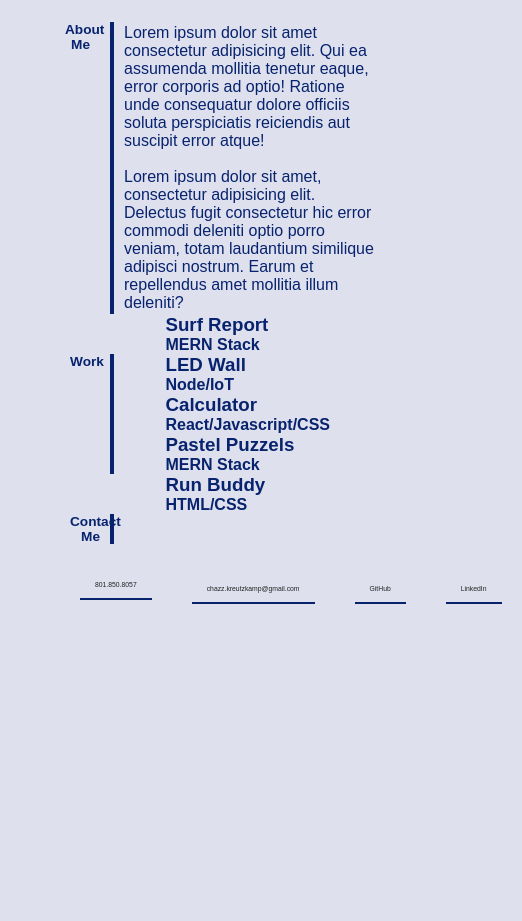
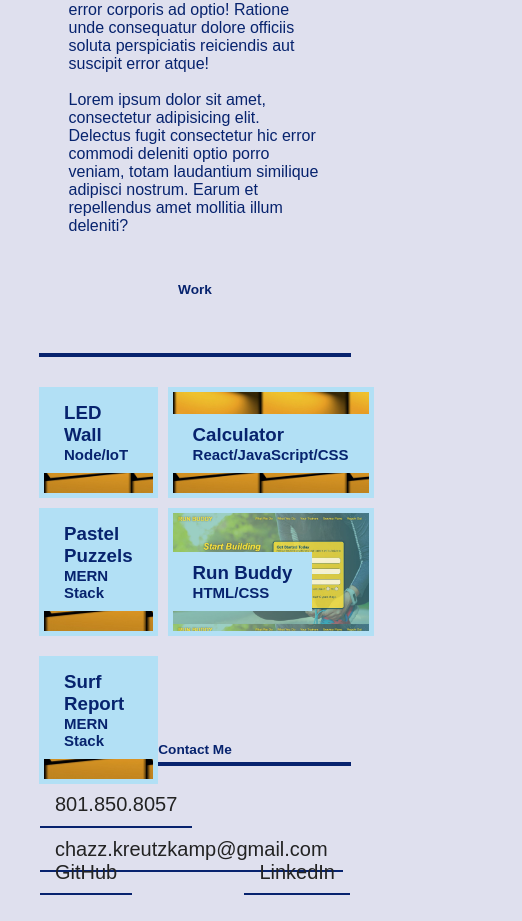
Before and after one commit to ChazzKreutzkamp/My-Portfolio, a plain HTML site: page index.html in a window 390 px wide. Shown: the part 575-1496 px from the top of the page, 522 px wide, since content can reach past the window. Before the commit the page ends 1202 px from the top, so only its background shows below. Drawn offline with Linux system fonts and the light colour scheme.

Commit message:
The grid has been finished, and the resizing has nearly been completed. In addition, the animation has been started.

```diff
--- a/assets/css/style.css
+++ b/assets/css/style.css
@@ -1,6 +1,6 @@
 :root {
     --primary-color: #07236e;
-    --secondary-color: #a4f0f0;
+    --secondary-color: #b2e0f5;
     --tertiary-color: #dfe0ee;
     --fourth-color: rgb(35, 35, 35);
 }
@@ -30,10 +30,9 @@ header a {
 }
 header h1 {
     font-weight: bold;
-    font-size: 2.5em;
+    font-size: 40px;
     color: var(--fourth-color);
     background-color: var(--secondary-color);
-    margin: 0;
     padding: 5px 5px 5px 60px;
 }
 header nav {
@@ -54,6 +53,10 @@ header nav ul a {
     border-bottom: 2px solid var(--secondary-color);
     margin: 10px;
 }
+header nav ul a:hover {
+    background: var(--secondary-color);
+    color: var(--fourth-color);
+}
 
 /* Hero begins */
 .hero {
@@ -68,11 +71,18 @@ header nav ul a {
 }
 .hero-welcome {
     padding: 5px;
-    margin: 15px 60px;
+    margin: 10px 60px;
     background-color: var(--secondary-color);
+    text-align: center;
+}
+.hero img {
+    margin: 40px 25px 25px 30px;
+    border: 5px solid var(--primary-color);
 }
 .hero-welcome h2 {
     font-size: 30px;
+    padding: 3px;
+    border-bottom: 2px solid var(--primary-color);
 }
 /* About Me begins */
 .intro {
@@ -90,14 +100,22 @@ header nav ul a {
 }
 .intro p {
     padding: 2px 10px;
-    width: 80%;
+    margin: 0 auto;
+    width: 70%;
+    text-align: left;
 }
 /* Work */
 .showcase {
-    padding: 0 60px;
+    padding: 10px 60px;
+    margin: 5px 0;
     display: flex;
     flex-wrap: wrap;
-    justify-content: space-between;
+    justify-content: space-around;
+    height: 500px;
+}
+.showcase a {
+    text-decoration: none;
+    color: var(--primary-color);
 }
 .showcase h2 {
     padding: 0 10px;
@@ -107,18 +125,75 @@ header nav ul a {
     border-right: 4px solid var(--primary-color);
     text-align: right;
 }
+.showcase-grid-wrapper {
+    display: flex;
+    width: 80%;
+    height: 100%;
+    justify-content: left;
+    padding: 30px 0px 30px 50px;
+}
+.showcase-grid-container {
+    width: 100%;
+    display: grid;
+    grid-template-columns: repeat(3, 1fr);
+    grid-template-rows: repeat(3, 1fr);
+    grid-gap: 10px;
+}
+.showcase-grid-item {
+    border: 5px solid var(--secondary-color);
+    background-image: url("../images/architectural-engineering-business-management-company-png-favpng-GbHnUePH25DiBt6KcDe9LrmW6.jpg");
+    background-size: contain;
+    display: flex;
+    align-items: flex-end;
+    position: relative;
+}
+.showcase-grid-item::after {
+    content: "";
+    height: 100%;
+    width: 100%;
+    background: var(--primary-color);
+    position: absolute;
+    top: 0;
+    left: 0;
+    opacity: .5;
+    transition: .5s;
+}
+.showcase-grid-item:hover .showcase-grid-item::after {
+    opacity: 0;
+}
+.run-buddy-card {
+    background-image: url("../images/run-buddy.JPG");
+}
+.showcase-card {
+    padding: 10px 20px;
+    margin: 0px 0px 20px 0px;
+    background-color: var(--secondary-color);
+    z-index: 1000;
+}
+.showcase-card h3 {
+    text-align: left;
+}
+.showcase-card h4 {
+    text-align: left;
+    font-size: 15px;
+}
+.large-item {
+    grid-column: 1/span 2;
+    grid-row: 1 / span 2;
+}
 /* Contact Me */
 .contact {
     padding: 0 60px;
     display: flex;
     flex-wrap: wrap;
     justify-content: space-between;
+    margin-bottom: 40px;
 }
 .contact h2{
     padding: 0 10px;
     width: 20%;
     font-size: 3.5vw;
-    border-right: 4px solid var(--primary-color);
+    border-right: 5px solid var(--primary-color);
     text-align: right;
 }
 
@@ -130,15 +205,88 @@ header nav ul a {
 }
 .contact-info ul {
     display: flex;
-    justify-content: space-around;
+    justify-content: space-between;
     align-items: center;
     list-style: none;
 }
 .contact-info ul li a, .phone-number {
     padding: 10px 15px;
-    margin: 20px 20px;
-    font-weight: lighter;
+    margin: 10px 10px;
     font-size: 1.75vw;
     color: var(--fourth-color);
     border-bottom: 2px solid var(--primary-color);
 }
+
+/* screen resizing adjustments */
+@media screen and (max-width: 1100px){
+    header {
+        justify-content: center;
+    }
+    header h1 {
+        text-align: center;
+        width: 100%;
+        padding: 5px;
+        margin-left: 10px;
+    }
+    .hero {
+    justify-content: center;
+    align-items: center;
+    }
+}
+@media screen and (max-width: 930px){
+    header h1 {
+        font-size: 35px;
+    }
+    .intro, .contact, .showcase{
+        justify-content: center;
+        padding: 0;
+        margin: 0;
+    }
+    .intro h2, .showcase h2, .contact h2 {
+        width: 80%;
+        text-align: center;
+        border-right: none;
+        border-bottom: 4px solid var(--primary-color);
+        padding: 5px 0;
+        margin-bottom: 30px;
+    }
+    .showcase{
+        padding: 0;
+        margin: 0;
+    }
+    .showcase-grid-wrapper {
+        height: 300px;
+        padding: 0;
+        margin: 0;
+    }
+    .showcase-grid-container {
+        grid-template-columns: 1fr 1fr;
+        grid-template-rows: repeat(5, 1fr);
+    }
+    .large-item {
+        grid-row: 4 / span 1;
+        grid-column: 1 / span 1;
+    }
+    .showcase-grid-item::after{
+        display: none;
+    }
+    .contact ul {
+        display: flex;
+        justify-items: space-between;
+        flex-wrap: wrap;
+        padding: 0 30px;
+        padding-bottom: 30px;
+    }
+    .contact ul li a, .phone-number{
+        font-size: 20px;
+    }
+}
+
+@media screen and (max-width: 590px){
+    header h1 {
+        font-size: 25px;
+    }
+    .contact h2{
+        margin: 0;
+    }
+}
--- a/index.html
+++ b/index.html
@@ -9,6 +9,7 @@
     </head>
 
     <body>
+
         <header>
             <h1>
                 Chazz Kreutzkamp's Portfolio
@@ -25,19 +26,22 @@
                         <a href="#contact-me">Contact Me</a>
                     </li>
                     <li>
-                        <a href="#resume">Résumé</a>
+                        <a href="#">Résumé</a>
                     </li>
                 </ul>
             </nav>
         </header>
+
         <!-- Image citation for hero section: Kaferta (2017, June 13). Desktop Wallpaper Triangle Geometry Wallpaper -
         PNG - Download Free. Retrieved August 6, 2020, from
         https://favpng.com/png_view/wallpaper-desktop-wallpaper-triangle-geometry-wallpaper-png/qpe1xEQb-->
         <section class="hero">
             <div class="hero-welcome">
+                <img src="./assets/images/31e2c801-4e96-4eaa-bedb-b13044e217fe.png" alt="Chazz Kreutzkamp" />
                 <h2>Welcome to My Portfolio!</h2>
             </div>
         </section>
+
         <section id="about-me" class="intro">
                 <h2>About Me</h2>
                 <p>
@@ -45,37 +49,49 @@
                     Lorem ipsum dolor sit amet, consectetur adipisicing elit. Delectus fugit consectetur hic error commodi deleniti optio porro veniam, totam laudantium similique adipisci nostrum. Earum et repellendus amet mollitia illum deleniti?
                 </p>
         </section>
+
+        <!-- Under construction image citation:
+            Idk123idk456. (2017, June 11). Architectural Engineering Business
+            Management Company - PNG - Download Free. Retrieved August 6, 2020,
+            from https://favpng.com/png_view/coming-soon-architectural-engineering-business-management-company-png/WzGU2kXN-->
         <section id="work" class="showcase">
             <h2>Work</h2>
-            <div class="showcase-item-wrapper">
-                <div class="showcase-item showcase-first-item">
-                    <div class= "showcase-img">
+            <div class="showcase-grid-wrapper">
+                <div class="showcase-grid-container">
+                    <a href="#" class="showcase-grid-item large-item">
+                        <div class=showcase-card>
                             <h3>Surf Report</h3>
                             <h4>MERN Stack</h4>
                         </div>
-                </div>
-
-                <div class="showcase-item">
+                    </a>
+                    <a href="#" class="showcase-grid-item">
+                        <div class=showcase-card>
                             <h3>LED Wall</h3>
                             <h4>Node/IoT</h4>
                         </div>
-
-                <div class="showcase-item">
+                    </a>
+                    <a href="#" class="showcase-grid-item">
+                        <div class=showcase-card>
                             <h3>Calculator</h3>
-                    <h4>React/Javascript/CSS</h4>
+                            <h4>React/JavaScript/CSS</h4>
                         </div>
-
-                <div class="showcase-item">
+                    </a>
+                    <a href="#" class="showcase-grid-item">
+                        <div class=showcase-card>
                             <h3>Pastel Puzzels</h3>
                             <h4>MERN Stack</h4>
                         </div>
-
-                <div class="showcase-item">
+                    </a>
+                    <a href="https://chazzkreutzkamp.github.io/run-buddy/" class="showcase-grid-item run-buddy-card">
+                        <div class=showcase-card>
                             <h3>Run Buddy</h3>
-                    <H4>HTML/CSS</H4>
+                            <h4>HTML/CSS</h4>
+                        </div>
+                    </a>
                 </div>
             </div>
         </section>
+
         <section id="contact-me" class="contact">
             <h2>Contact Me</h2>
             <div class="contact-info">
@@ -95,4 +111,5 @@
                     </ul>
                 </div>
         </section>
+
     </body>
```
Also changed, not shown: assets/images/31e2c801-4e96-4eaa-bedb-b13044e217fe.png (added), assets/images/architectural-engineering-business-management-company-png-favpng-GbHnUePH25DiBt6KcDe9LrmW6.jpg (added), assets/images/run-buddy.JPG (added). Lines whose indentation alone changed are shown as unchanged.
